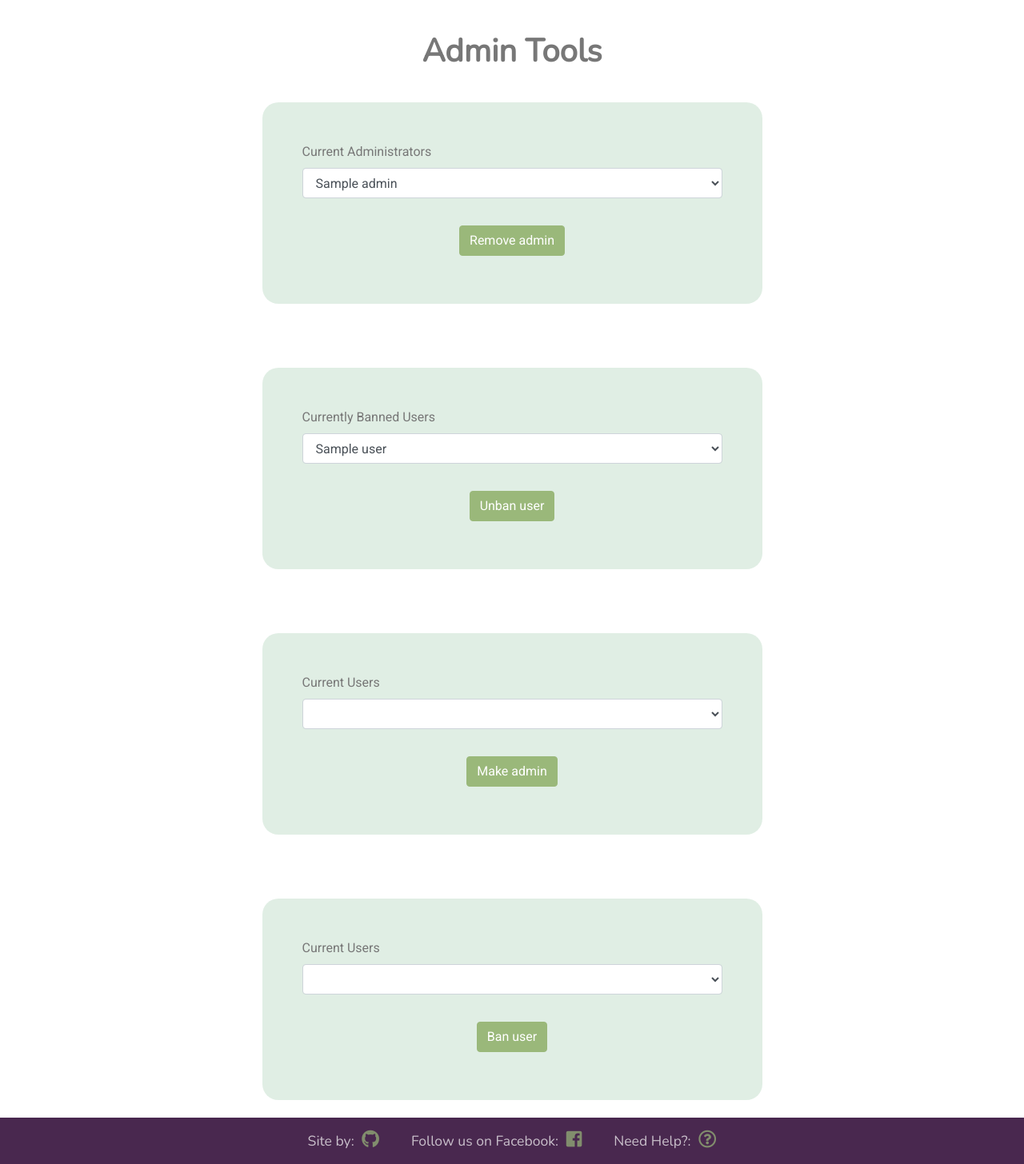
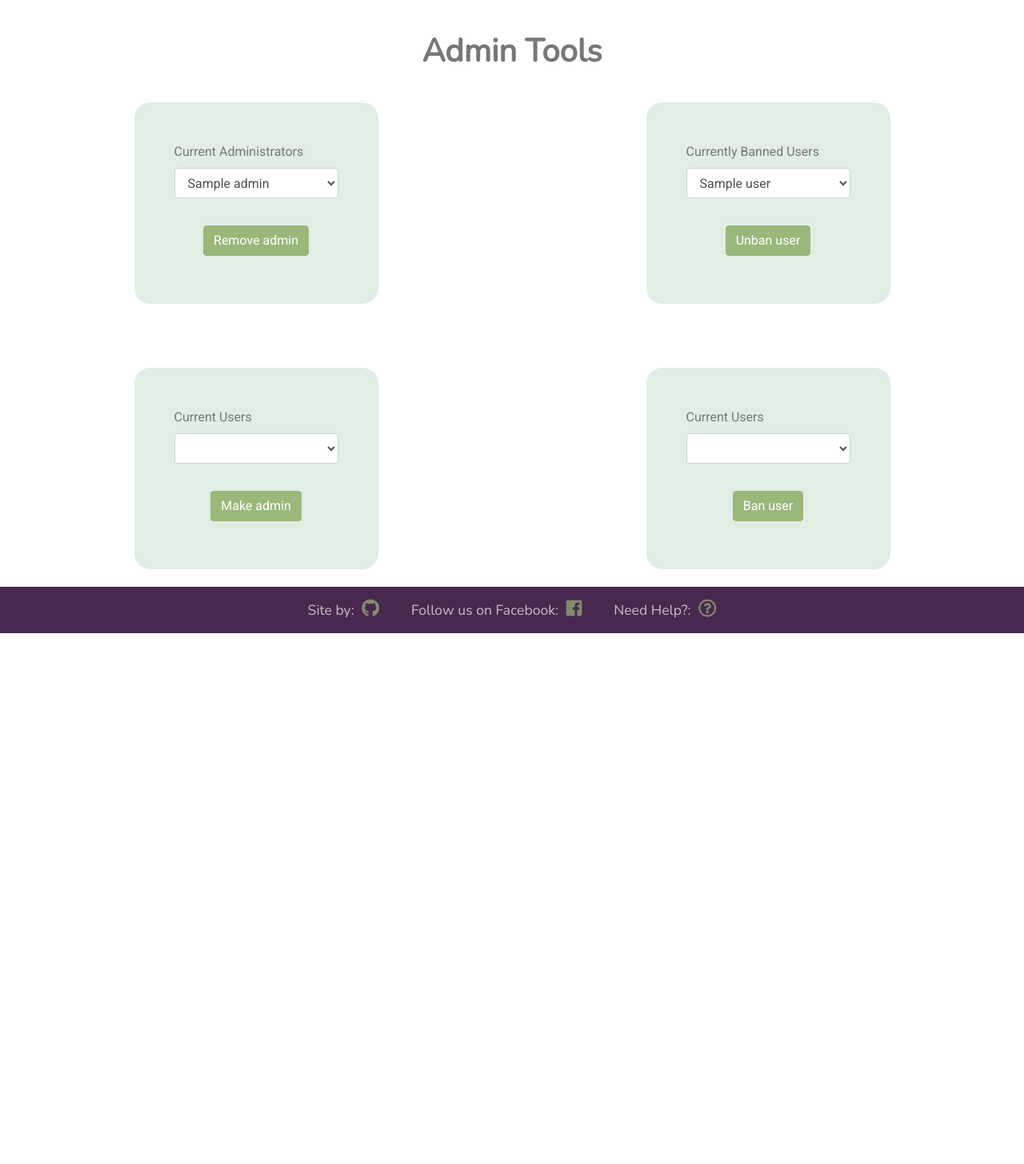
Before and after one commit to matt-oc/car-shows, a Flask app: page /add_admin in a window 1280 px wide. Shown: the part 68-1524 px from the top of the page at 80% size. After the commit the page ends 860 px from the top, so only its background shows below. Run offline with Flask 2, Linux system fonts and the light colour scheme; a database or web service that is not in the repository returns one stand-in record (values such as "Sample title"); lists and menus that the app fills with data are empty; some libraries are stand-ins or nearby versions.

Commit message:
'add bootstrap classes to admin panels'

```diff
--- a/templates/admin_tools.html
+++ b/templates/admin_tools.html
@@ -4,7 +4,7 @@
 <h2> Admin Tools </h2>
 
 <div class="row">
-  <div class="col-12 justify-content-center d-flex content">
+  <div class="col-lg-6 col-12 justify-content-center d-flex content">
     <form action="{{ url_for('remove_admin')}}" method="POST" id="removeAdmin" class="admin-form" enctype="multipart/form-data">
       <fieldset>
         <div class="form-group">
@@ -21,10 +21,10 @@
       </div>
     </form>
   </div>
-</div>
 
-<div class="row">
-  <div class="col-12 justify-content-center d-flex content">
+
+
+  <div class="col-lg-6 col-12 justify-content-center d-flex content">
     <form action="{{ url_for('unban_user')}}" method="POST" id="removeBanned" class="admin-form" enctype="multipart/form-data">
       <fieldset>
         <div class="form-group">
@@ -42,10 +42,10 @@
     </form>
 
   </div>
-</div>
 
-<div class="row">
-  <div class="col-12 justify-content-center d-flex content">
+
+
+  <div class="col-lg-6 col-12 justify-content-center d-flex content">
     <form action="{{ url_for('add_admin')}}" method="POST" id="addAdmin" class="admin-form" enctype="multipart/form-data">
       <fieldset>
         <div class="form-group">
@@ -62,10 +62,10 @@
       </div>
     </form>
   </div>
-</div>
 
-<div class="row">
-  <div class="col-12 justify-content-center d-flex content">
+
+
+  <div class="col-lg-6 col-12 justify-content-center d-flex content">
     <form action="{{ url_for('ban_user')}}" method="POST" id="addBanned" class="admin-form" enctype="multipart/form-data">
       <fieldset>
         <div class="form-group">
```
